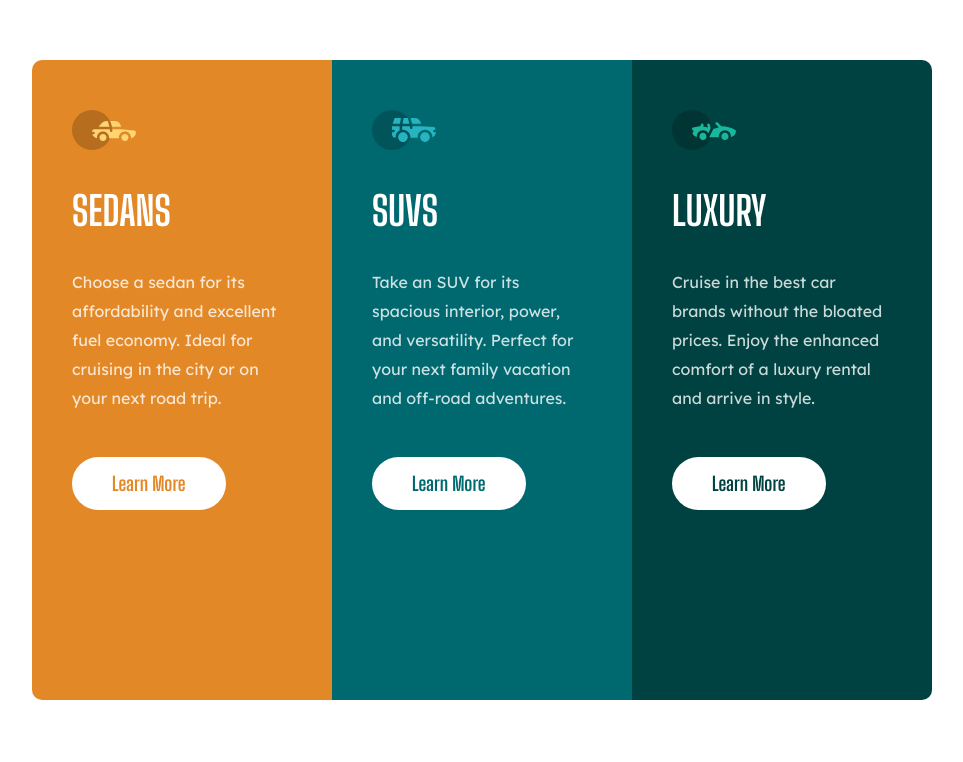
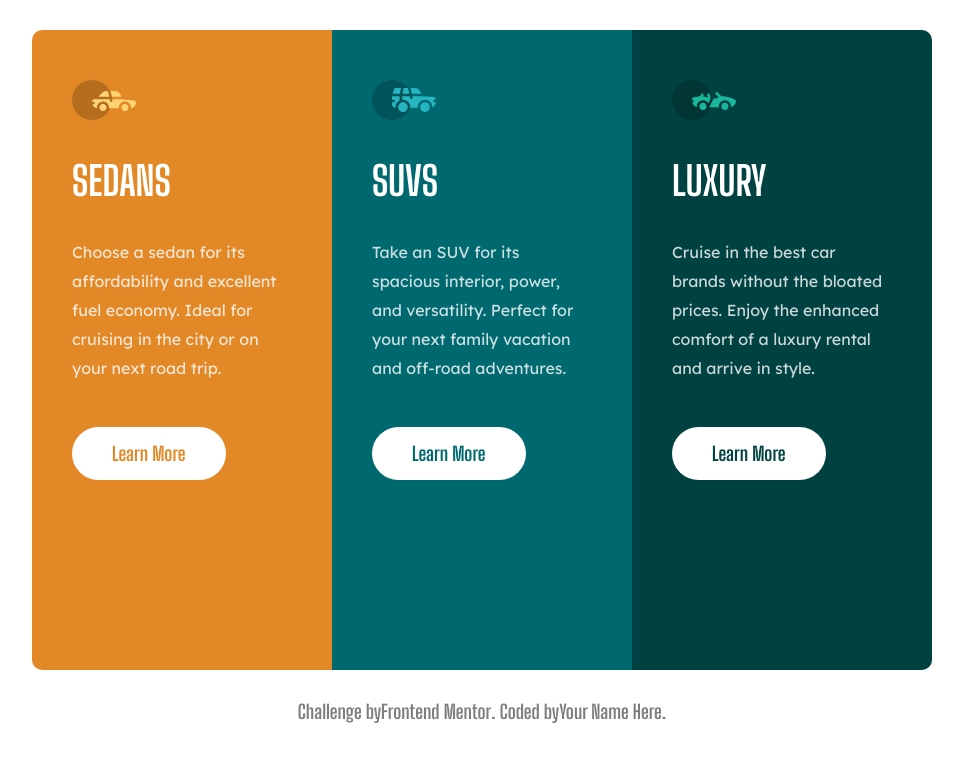
Before and after one commit to andre-paiva/3ColumnCardComponent, a plain HTML site: page index.html in a window 1280 px wide. Shown: the whole page, without its empty margins (158-1121 px from the left). Drawn offline with Linux system fonts and the light colour scheme.

Commit message:
first commit

```diff
--- a/index.html
+++ b/index.html
@@ -67,17 +67,9 @@
   </main>
 
 
-
-
-
-
-
-
-
-
-  <!-- <div class="attribution">
+  <div class="attribution">
     Challenge by <a href="https://www.frontendmentor.io?ref=challenge" target="_blank">Frontend Mentor</a>.
     Coded by <a href="#">Your Name Here</a>.
-  </div> -->
+  </div>
 </body>
 </html>
--- a/style.css
+++ b/style.css
@@ -19,7 +19,7 @@ p {
 .cards {
     display: flex;
     flex-wrap: wrap;
-    margin: 60px auto;
+    margin: 30px auto;
     max-width: 900px;
     border-radius: 10px;
     overflow: hidden;
@@ -27,7 +27,7 @@ p {
 
 .card1, .card2, .card3{
     color: #fff;
-    flex: 0 1 300px;
+    flex: 1 1 300px;
     height: 80vh;
 }
 
@@ -112,6 +112,16 @@ p {
     background-color: var(--green);
 }
 
+/* FOOTER */
+.attribution {
+    display: flex;
+    justify-content: center;
+    opacity: .5;
+}
+.attribution a{
+    text-decoration: none;
+    color: #000;
+}
 
 
 @media screen and (max-width: 900px) {
```
Also changed, not shown: 1 other file.
